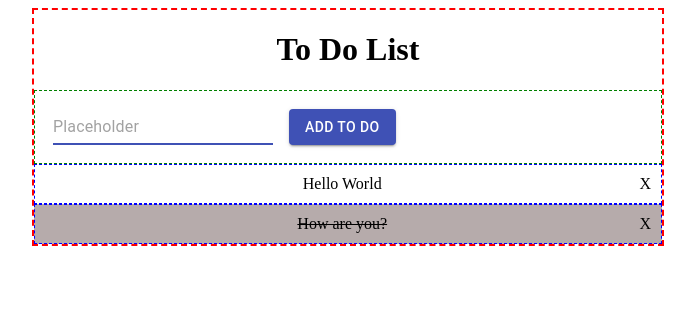
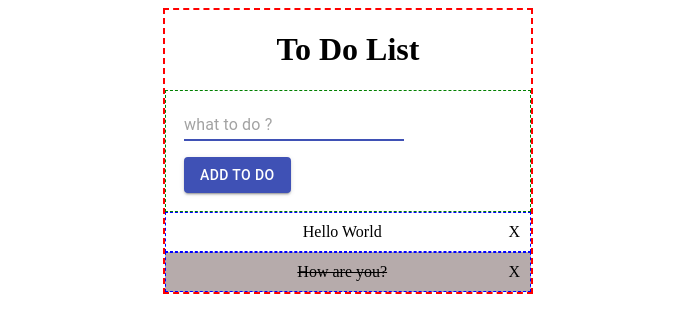
Before and after one commit to harut0111/todo_react, a React (Create React App) app: page / in a window 1280 px wide. Shown: the top 332 px of the page, without its empty margins (292-987 px from the left). Built offline with nearby package versions, Linux system fonts and the light colour scheme.

Commit message:
bug fixed

```diff
--- a/src/App.css
+++ b/src/App.css
@@ -10,7 +10,9 @@
 
 .App {
   text-align: center;
+  max-width: 370px;
   width: 50%;
+
   border: 2px dashed red;
   margin: auto;
 }
--- a/src/components/Input.js
+++ b/src/components/Input.js
@@ -32,7 +32,7 @@ export default function FilledTextFields(props) {
     return (
         <form className={classes.container} noValidate autoComplete="off" onSubmit={submitHandler}>
           <Input
-            placeholder="Placeholder"
+            placeholder="what to do ?"
             className={classes.input}
             inputProps={{'aria-label': 'Description', }}
 
```
